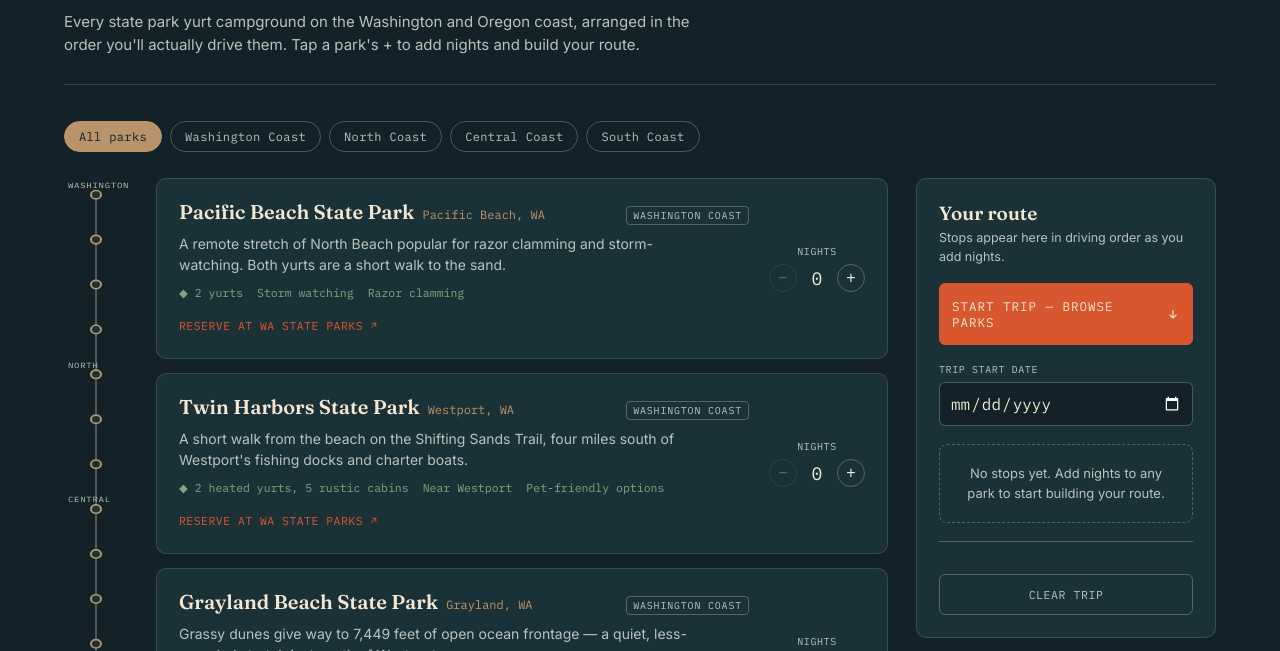
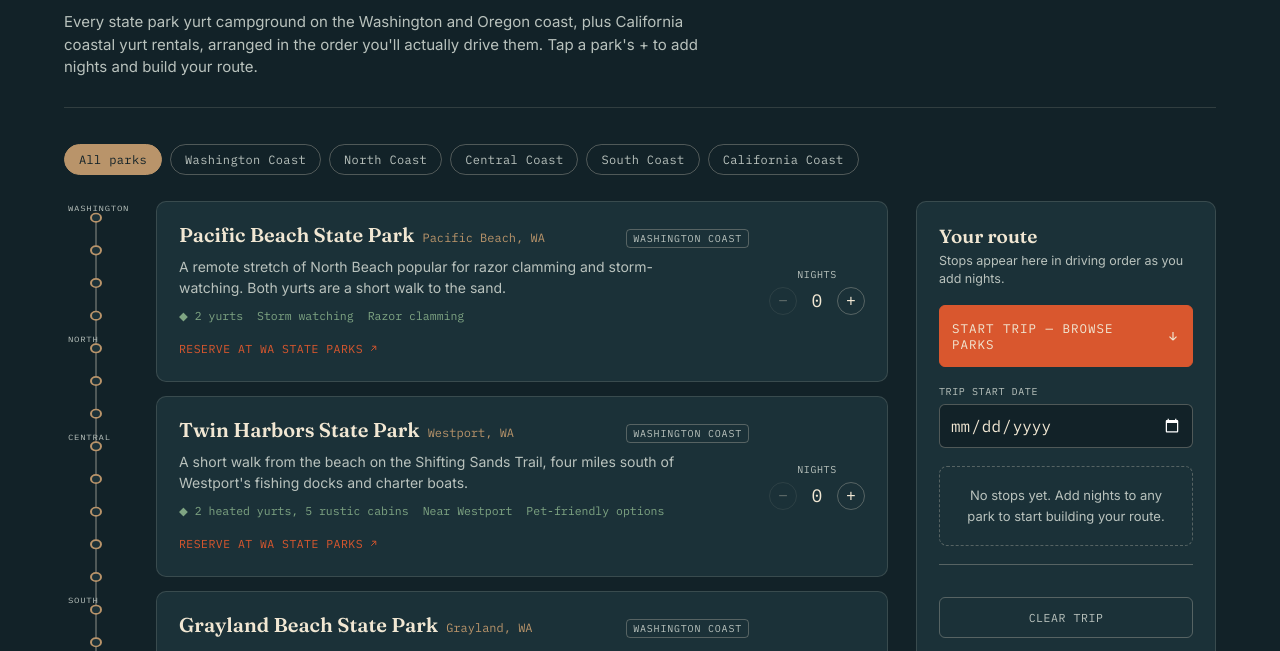
Before and after one commit to chetmcknight/Coast-Planner, a website: page Coast-Planner.html in a window 1280 px wide. Shown: the part 124-775 px from the top of the page. Drawn offline with Linux system fonts and the light colour scheme.

Commit message:
Add California parks: Bothe-Napa Valley State Park + private coastal yurt rentals (Westport, Costanoa, Marina Dunes, Treebones, El Capitan Canyon)

```diff
--- a/Coast-Planner.html
+++ b/Coast-Planner.html
@@ -543,7 +543,7 @@
   <header class="hero">
     <div class="eyebrow">Highway 101 &amp; 105 &middot; North to South</div>
     <h1>Pacific Coast Yurt Trip Planner</h1>
-    <div class="sub">Every state park yurt campground on the Washington and Oregon coast, arranged in the order you'll actually drive them. Tap a park's + to add nights and build your route.</div>
+    <div class="sub">Every state park yurt campground on the Washington and Oregon coast, plus California coastal yurt rentals, arranged in the order you'll actually drive them. Tap a park's + to add nights and build your route.</div>
   </header>
 
   <div class="filters" id="filters"></div>
@@ -596,6 +596,14 @@
   {id:'sunset-bay', name:'Sunset Bay State Park', town:'Coos Bay / Charleston', region:'South', yurts:'8 rustic yurts', blurb:'A sheltered, cliff-ringed cove with calm swimming, and the trailhead for the Shore Acres and Cape Arago loop.', tags:['Sheltered cove','Scenic drive'], parkId:70},
   {id:'bullards-beach', name:'Bullards Beach State Park', town:'Bandon', region:'South', yurts:'13 yurts, some pet-friendly', blurb:'Set inland from the beach for wind protection, near the historic Coquille River Lighthouse and Bandon\'s shops.', tags:['Lighthouse','Horseback riding'], parkId:50},
   {id:'harris-beach', name:'Harris Beach State Park', town:'Brookings', region:'South', yurts:'6 yurts', blurb:'The southernmost coastal campground, with sea stacks offshore and the dramatic Samuel H. Boardman corridor just north.', tags:['Southernmost','Sea stacks'], parkId:58},
+
+  /* --- California --- */
+  {id:'westport-landing', name:'Westport Beach RV Park & Campground', town:'Westport, CA', region:'California', yurts:'Yurts available', blurb:'A private campground on bluffs above the Pacific just north of Fort Bragg, with yurts, RV sites, and direct beach access on the Mendocino Coast.', tags:['Private','Beach access','Mendocino Coast'], url:'https://westportbeachrv.com/'},
+  {id:'bothe-napa', name:'Bothe-Napa Valley State Park', town:'Calistoga, CA', region:'California', yurts:'10 yurts (4 small, 6 large)', blurb:'The only California state park with yurts, tucked in the redwoods of Napa Valley wine country. A scenic detour inland from the coast.', tags:['CA state park','Wine country','Dog-friendly'], url:'https://www.parks.ca.gov/?page_id=477'},
+  {id:'costanoa', name:'Costanoa Lodge', town:'Pescadero, CA', region:'California', yurts:'Canvas yurts, cabins, lodge rooms', blurb:'A coastal resort blending camping and comfort, set on 4,000 acres between redwoods and the Pacific on Highway 1, just an hour south of San Francisco.', tags:['Private','Spa','Hiking'], url:'https://www.costanoa.com/'},
+  {id:'marina-dunes', name:'Marina Dunes RV Park', town:'Marina, CA', region:'California', yurts:'Yurts, cottages, RV sites', blurb:'Yurts and cottages set among the sand dunes just off Highway 1, a short walk from the beach and minutes from Monterey and Cannery Row.', tags:['Private','Near Monterey','Dunes'], url:'https://www.marinadunesrv.com/'},
+  {id:'treebones', name:'Treebones Resort', town:'Big Sur, CA', region:'California', yurts:'16 cliffside yurts', blurb:'The original Big Sur yurt resort — 16 yurts on private redwood decks perched above the Pacific on Highway 1. Adults-only, off-grid, unforgettable.', tags:['Private','Big Sur','Ocean views'], url:'https://www.treebonesresort.com/'},
+  {id:'el-capitan-canyon', name:'El Capitan Canyon', town:'Santa Barbara, CA', region:'California', yurts:'Yurts, cabins, safari tents', blurb:'A luxury camping resort 30 minutes north of Santa Barbara on the Gaviota Coast, with yurts nestled in a canyon a short walk from the beach.', tags:['Private','Santa Barbara','Glamping'], url:'https://elcapitancanyon.com/'},
 ];
 
 function reserveUrl(p){
@@ -631,7 +639,7 @@
   renderTrip();
 });
 
-const REGIONS = ['All','Washington','North','Central','South'];
+const REGIONS = ['All','Washington','North','Central','South','California'];
 const filtersEl = document.getElementById('filters');
 REGIONS.forEach(r=>{
   const b = document.createElement('button');
@@ -702,7 +710,7 @@
           ${p.tags.map(t=>`<span>${t}</span>`).join('')}
         </div>
         <a class="reserve-link" href="${reserveUrl(p)}" target="_blank" rel="noopener noreferrer">
-          Reserve at ${p.region === 'Washington' ? 'WA State Parks' : 'Oregon State Parks'}
+          Reserve at ${p.region === 'Washington' ? 'WA State Parks' : p.region === 'California' ? 'Book now' : 'Oregon State Parks'}
           <svg viewBox="0 0 24 24" fill="none" stroke="currentColor" stroke-width="2"><path d="M7 17L17 7M17 7H9M17 7V15"/></svg>
         </a>
       </div>
```
